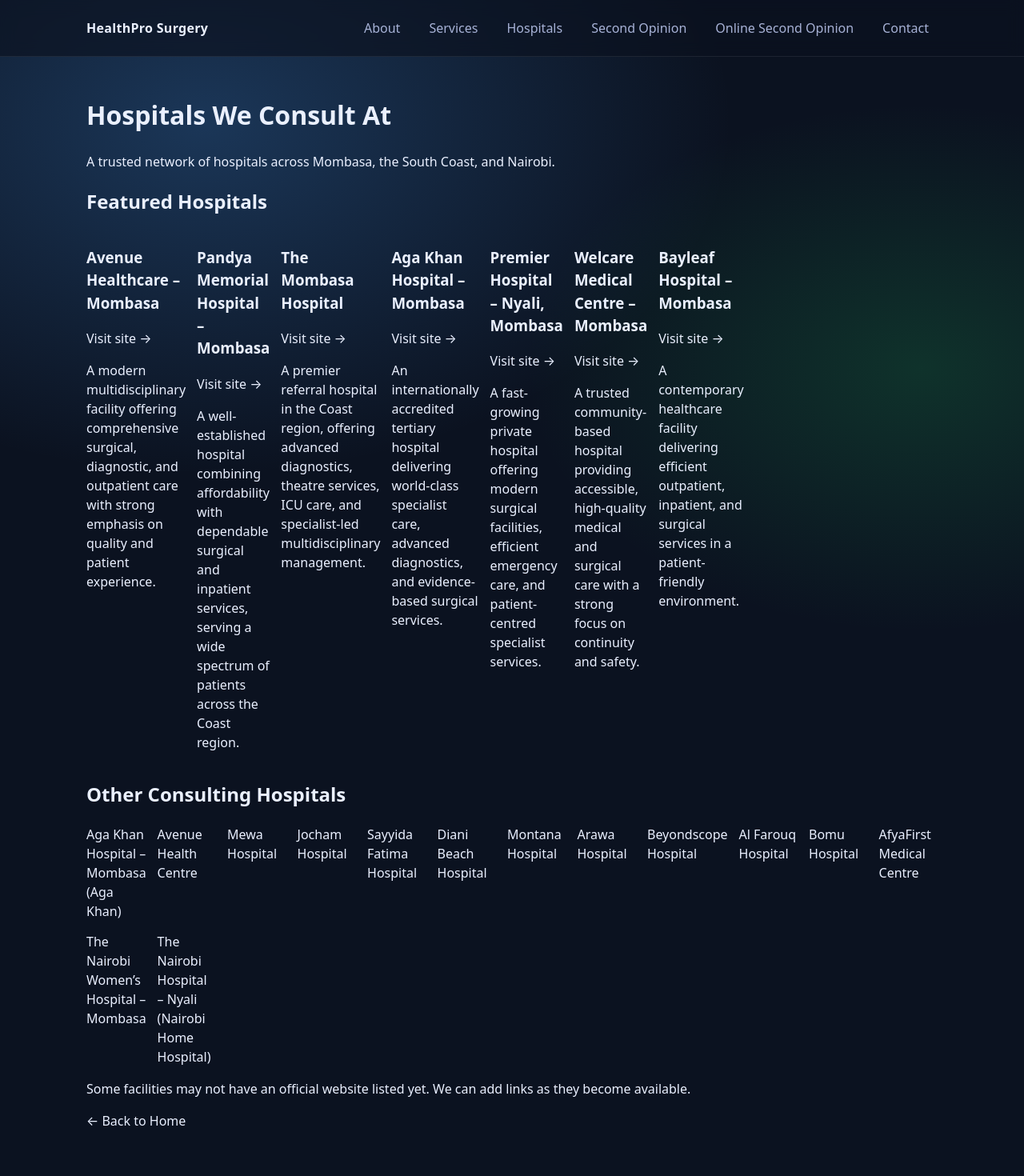
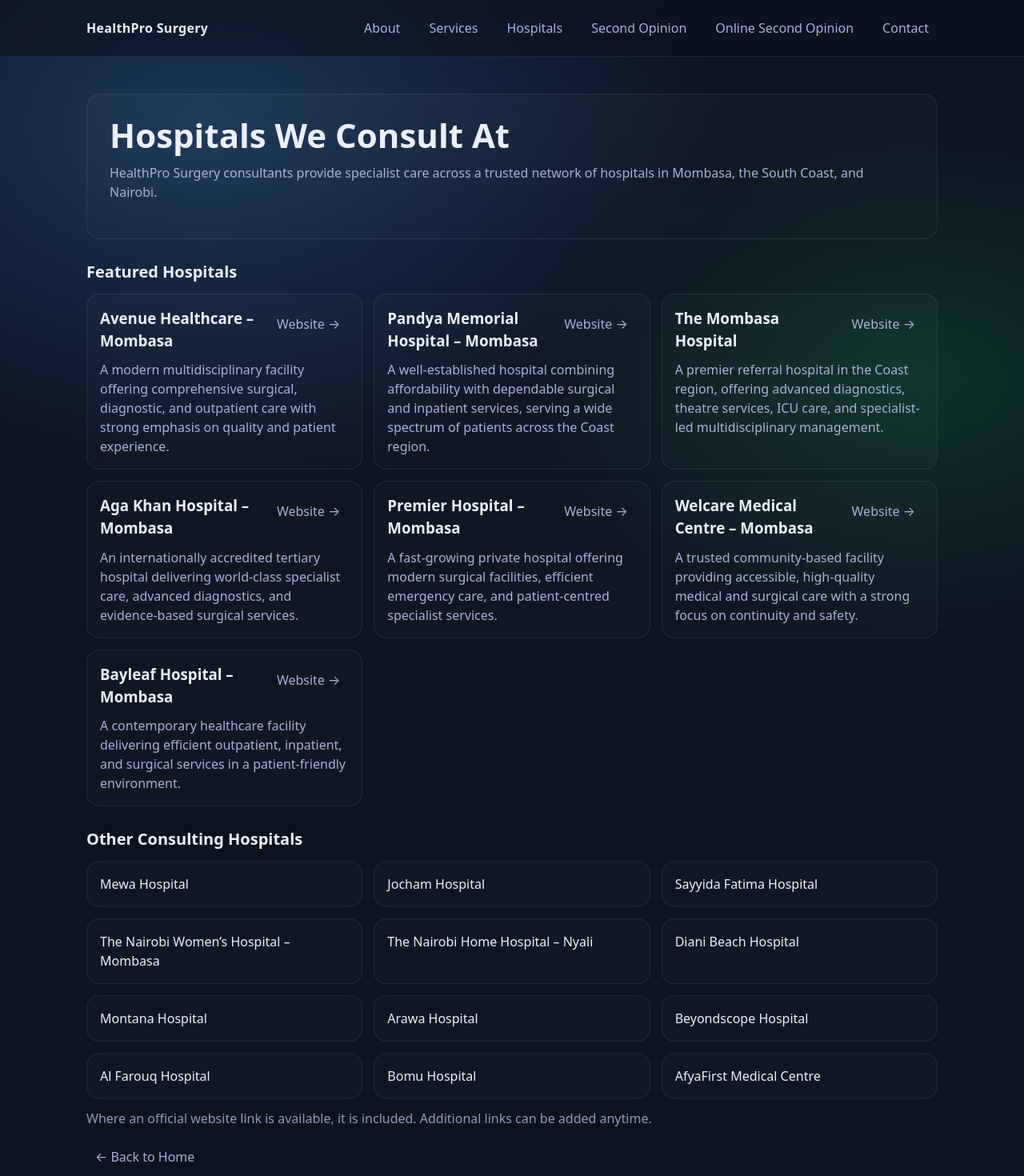
Before and after one commit to johnkinyuadr/healthpro-surgery, a Next.js app: page /consulting-hospitals in a window 1280 px wide. Shown: the top 1470 px of the page at 80% size. Built offline with nearby package versions, Linux system fonts and the light colour scheme.

Commit message:
Fix consulting hospitals page component and metadata

```diff
--- a/app/consulting-hospitals/page.tsx
+++ b/app/consulting-hospitals/page.tsx
@@ -1,5 +1,11 @@
-// app/consulting-hospitals/page.tsx
+import type { Metadata } from "next";
 import Link from "next/link";
+
+export const metadata: Metadata = {
+  title: "Hospitals We Consult At",
+  description:
+    "Hospitals where HealthPro Surgery consultants provide specialist surgical care in Mombasa, the South Coast, and Nairobi.",
+};
 
 type Hospital = {
   name: string;
@@ -9,7 +15,7 @@
 };
 
 const HOSPITALS: Hospital[] = [
-  // Highlighted
+  // ===== Highlighted =====
   {
     name: "Avenue Healthcare – Mombasa",
     url: "https://avenuehealthcare.com",
@@ -39,7 +45,7 @@
       "An internationally accredited tertiary hospital delivering world-class specialist care, advanced diagnostics, and evidence-based surgical services.",
   },
   {
-    name: "Premier Hospital – Nyali, Mombasa",
+    name: "Premier Hospital – Mombasa",
     url: "https://premierhospital.co.ke",
     highlight: true,
     narration:
@@ -50,7 +56,7 @@
     url: "https://welcaremedicalcentre.co.ke",
     highlight: true,
     narration:
-      "A trusted community-based hospital providing accessible, high-quality medical and surgical care with a strong focus on continuity and safety.",
+      "A trusted community-based facility providing accessible, high-quality medical and surgical care with a strong focus on continuity and safety.",
   },
   {
     name: "Bayleaf Hospital – Mombasa",
@@ -60,12 +66,12 @@
       "A contemporary healthcare facility delivering efficient outpatient, inpatient, and surgical services in a patient-friendly environment.",
   },
 
-  // Others (links if available; leave url undefined if not sure)
-  { name: "Aga Khan Hospital – Mombasa (Aga Khan)", url: "https://www.agakhanhospitals.org/mombasa" }, // optional duplicate; remove if you prefer
-  { name: "Avenue Health Centre", url: "https://avenuehealthcare.com" }, // optional naming variant
+  // ===== Others (add URLs where available) =====
   { name: "Mewa Hospital" },
   { name: "Jocham Hospital" },
   { name: "Sayyida Fatima Hospital" },
+  { name: "The Nairobi Women’s Hospital – Mombasa" },
+  { name: "The Nairobi Home Hospital – Nyali" },
   { name: "Diani Beach Hospital" },
   { name: "Montana Hospital" },
   { name: "Arawa Hospital" },
@@ -73,54 +79,45 @@
   { name: "Al Farouq Hospital" },
   { name: "Bomu Hospital" },
   { name: "AfyaFirst Medical Centre" },
-  { name: "The Nairobi Women’s Hospital – Mombasa" },
-  { name: "The Nairobi Hospital – Nyali (Nairobi Home Hospital)" },
 ];
-
-function classNames(...c: Array<string | false | undefined>) {
-  return c.filter(Boolean).join(" ");
-}
 
 export default function ConsultingHospitalsPage() {
   const highlighted = HOSPITALS.filter((h) => h.highlight);
   const others = HOSPITALS.filter((h) => !h.highlight);
 
   return (
-    <main className="mx-auto max-w-6xl px-4 py-10">
-      <div className="mb-8">
-        <h1 className="text-3xl font-semibold tracking-tight">
-          Hospitals We Consult At
-        </h1>
-        <p className="mt-2 text-gray-600">
-          A trusted network of hospitals across Mombasa, the South Coast, and Nairobi.
+    <>
+      <section className="hero">
+        <h1 className="h1">Hospitals We Consult At</h1>
+        <p className="p">
+          HealthPro Surgery consultants provide specialist care across a trusted network
+          of hospitals in Mombasa, the South Coast, and Nairobi.
         </p>
-      </div>
+      </section>
 
-      {/* Highlighted "tabs" */}
-      <section className="mb-10">
-        <h2 className="text-xl font-semibold mb-4">Featured Hospitals</h2>
+      <section style={{ marginTop: "24px" }}>
+        <h2 className="sectionTitle">Featured Hospitals</h2>
 
-        <div className="grid gap-4 sm:grid-cols-2 lg:grid-cols-3">
+        <div className="grid" style={{ marginTop: "12px" }}>
           {highlighted.map((h) => (
-            <div
-              key={h.name}
-              className="rounded-2xl border border-gray-200 bg-white p-5 shadow-sm hover:shadow-md transition"
-            >
-              <div className="flex items-start justify-between gap-3">
-                <h3 className="text-lg font-semibold leading-snug">{h.name}</h3>
+            <div key={h.name} className="card" style={{ gridColumn: "span 4" }}>
+              <div style={{ display: "flex", justifyContent: "space-between", gap: "12px" }}>
+                <h3 style={{ margin: 0 }}>{h.name}</h3>
                 {h.url ? (
                   <a
+                    className="link"
                     href={h.url}
                     target="_blank"
                     rel="noreferrer"
-                    className="text-sm font-medium text-blue-600 hover:underline whitespace-nowrap"
+                    style={{ whiteSpace: "nowrap" }}
                   >
-                    Visit site →
+                    Website →
                   </a>
                 ) : null}
               </div>
+
               {h.narration ? (
-                <p className="mt-3 text-sm text-gray-600 leading-relaxed">
+                <p className="p" style={{ marginTop: "10px" }}>
                   {h.narration}
                 </p>
               ) : null}
@@ -129,42 +126,33 @@
         </div>
       </section>
 
-      {/* Other hospitals */}
-      <section className="mb-10">
-        <h2 className="text-xl font-semibold mb-4">Other Consulting Hospitals</h2>
+      <section style={{ marginTop: "24px" }}>
+        <h2 className="sectionTitle">Other Consulting Hospitals</h2>
 
-        <div className="grid gap-2 sm:grid-cols-2 lg:grid-cols-3">
+        <div className="grid" style={{ marginTop: "12px" }}>
           {others.map((h) => (
-            <div
-              key={h.name}
-              className="rounded-xl border border-gray-200 bg-white px-4 py-3"
-            >
+            <div key={h.name} className="card" style={{ gridColumn: "span 4" }}>
               {h.url ? (
-                <a
-                  href={h.url}
-                  target="_blank"
-                  rel="noreferrer"
-                  className="text-gray-800 hover:text-blue-600 hover:underline"
-                >
+                <a className="link" href={h.url} target="_blank" rel="noreferrer">
                   {h.name}
                 </a>
               ) : (
-                <span className="text-gray-800">{h.name}</span>
+                <span>{h.name}</span>
               )}
             </div>
           ))}
         </div>
 
-        <p className="mt-4 text-sm text-gray-500">
-          Some facilities may not have an official website listed yet. We can add links as they become available.
+        <p className="p" style={{ marginTop: "12px", opacity: 0.85 }}>
+          Where an official website link is available, it is included. Additional links can be added anytime.
         </p>
       </section>
 
-      <div className="border-t pt-6">
-        <Link href="/" className="text-blue-600 hover:underline">
+      <section style={{ marginTop: "24px" }}>
+        <Link className="link" href="/">
           ← Back to Home
         </Link>
-      </div>
-    </main>
+      </section>
+    </>
   );
 }
```
